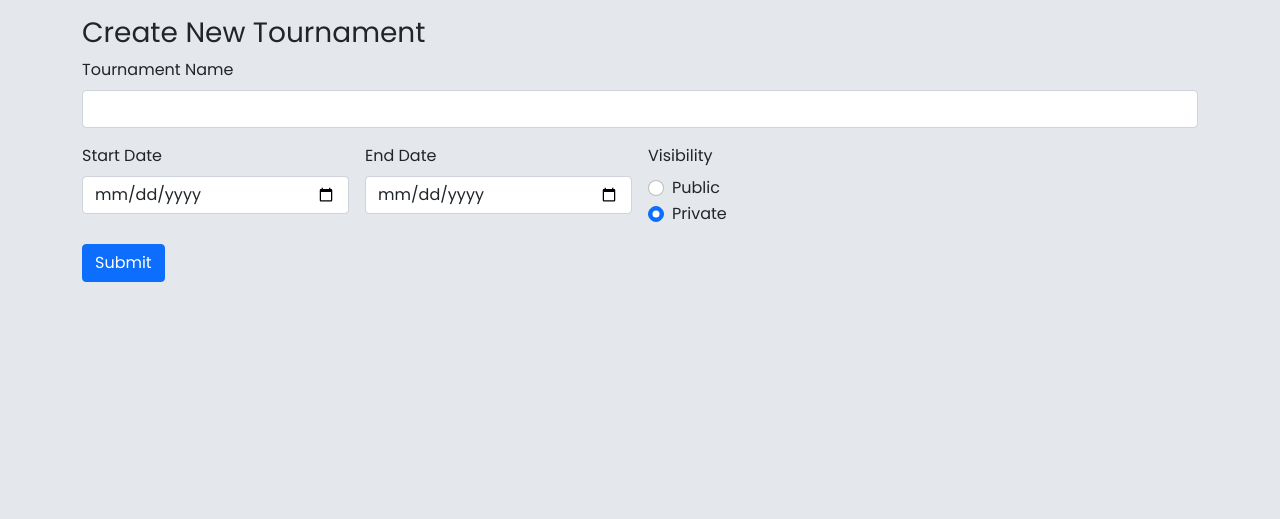
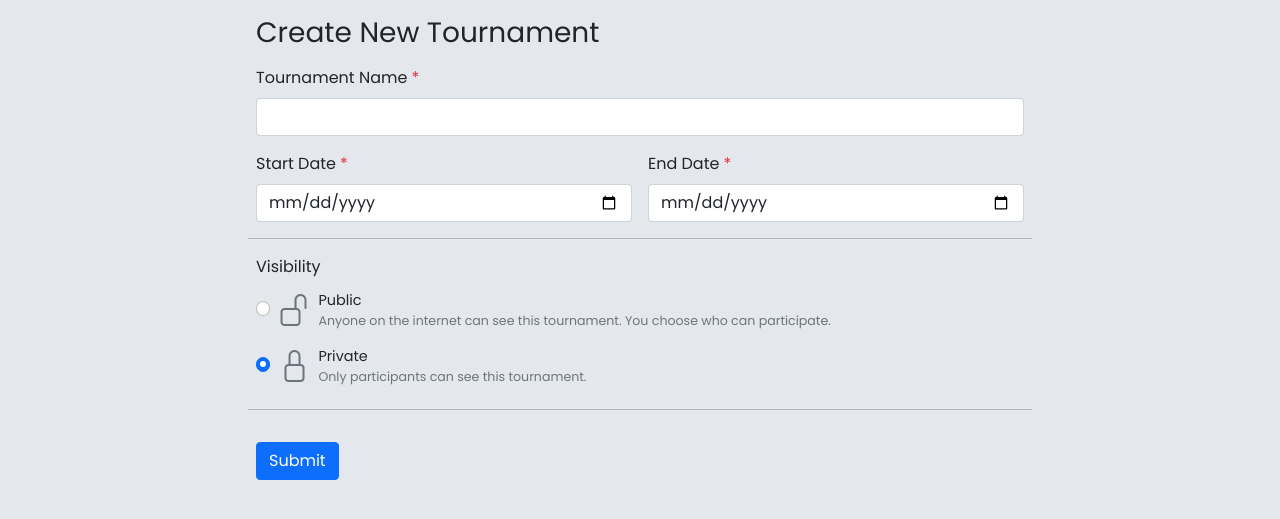
Before and after one commit to rusnyder/pelotourney, a Django app: page /tournaments/new/ in a window 1280 px wide. Shown: the part 56-575 px from the top of the page. Run offline with Django 3.2, Linux system fonts and the light colour scheme; parts of the project's set-up code (start-up, migrations or seed data) failed here and were passed over.

Commit message:
Added a WIP edit page

```diff
--- a/tournaments/templates/tournaments/detail.html
+++ b/tournaments/templates/tournaments/detail.html
@@ -14,6 +14,7 @@
 {% block content %}
   <div class="d-flex flex-row align-items-center mb-2">
     <h2 class="mb-0 me-3">{{ tournament.name }}</h2>
+    <div class="me-auto">
       {% if tournament.visibility == "public" %}
       <span class="badge bg-primary" tabindex="0"
             data-bs-toggle="tooltip" data-bs-placement="right"
@@ -22,8 +23,9 @@
       <span class="badge bg-secondary" tabindex="0"
             data-bs-toggle="tooltip" data-bs-placement="right"
             title="Only participants can see this tournament.">Private</span>
-    {% else %}
       {% endif %}
+    </div>
+    <a href="{% url "tournaments:edit" tournament.id %}" class="btn btn-primary">Edit Tournament</a>
   </div>
 
   <div class="d-flex flex-row align-items-center mb-0">
--- /dev/null
+++ b/tournaments/templates/tournaments/edit-form.html
@@ -0,0 +1,49 @@
+<form class="row g-3" method="post"
+      action="{% if tournament %}{% url "tournaments:edit" tournament.id %}{% else %}{% url "tournaments:create" %}{% endif %}" >
+  {% csrf_token %}
+
+  <div class="col-12">
+    <label for="tournament_name" class="form-label">Tournament Name</label>{% if not tournament %}<span class="text-danger ps-1">*</span>{% endif %}
+    <input type="text" class="form-control" id="tournament_name" name="tournament_name" value="{{ tournament.name }}" required>
+  </div>
+  <div class="col-6">
+    <label for="start_date" class="form-label">Start Date</label>{% if not tournament %}<span class="text-danger ps-1">*</span>{% endif %}
+    <input type="date" class="form-control" id="start_date" name="start_date" value="{{ tournament.start_date|date:"Y-m-d" }}" required>
+  </div>
+  <div class="col-6">
+    <label for="end_date" class="form-label">End Date</label>{% if not tournament %}<span class="text-danger ps-1">*</span>{% endif %}
+    <input type="date" class="form-control" id="end_date" name="end_date" value="{{ tournament.end_date|date:"Y-m-d" }}" required>
+  </div>
+
+  <hr class="mb-0">
+  <div class="col">
+    <div class="form-label">Visibility</div>
+    <div class="form-check d-flex flex-row align-items-center mb-2" style="font-size: 0.9em;">
+      <input class="form-check-input mb-2 pr-3" type="radio" name="visibility" value="public" id="visibility_public"
+             {% if tournament and tournament.visibility == "public" %}checked{% endif %}>
+      <div class="d-inline-block text-muted fs-2 me-2 ms-2">
+        <i class="bi bi-unlock"></i>
+      </div>
+      <div>
+        <label class="form-check-label" for="visibility_public">Public</label>
+        <div id="visibilityHelp" class="form-text my-0">Anyone on the internet can see this tournament. You choose who can participate.</div>
+      </div>
+    </div>
+    <div class="form-check d-flex flex-row align-items-center" style="font-size: 0.9em;">
+      <input class="form-check-input mb-2 pr-3" type="radio" name="visibility" value="private" id="visibility_private"
+             {% if not tournament or tournament.visibility == "private" %}checked{% endif %}>
+      <div class="d-inline-block text-muted fs-2 me-2 ms-2">
+        <i class="bi bi-lock"></i>
+      </div>
+      <div>
+        <label class="form-check-label" for="visibility_private">Private</label>
+        <div id="visibilityHelp" class="form-text my-0">Only participants can see this tournament.</div>
+      </div>
+    </div>
+  </div>
+  <hr>
+
+  <div class="col-12">
+    <button type="submit" class="btn btn-primary">{% if tournament %}Update{% else %}Submit{% endif %}</button>
+  </div>
+</form>
--- a/tournaments/templates/tournaments/new.html
+++ b/tournaments/templates/tournaments/new.html
@@ -3,41 +3,9 @@
 {% block title %}New Tournament - Pelotourney{% endblock %}
 
 {% block content %}
-  <h3>Create New Tournament</h3>
-  <form class="row g-3" method="post" action="{% url "tournaments:create" %}">
-    {% csrf_token %}
+  <div class="mx-auto" style="max-width: 768px;">
+    <h3 class="mb-3">Create New Tournament</h3>
 
-    <div class="col-12">
-      <label for="tournament_name" class="form-label">Tournament Name</label>
-      <input type="text" class="form-control" id="tournament_name" name="tournament_name" required>
-    </div>
-    <div class="col-md-4 col-lg-3">
-      <label for="start_date" class="form-label">Start Date</label>
-      <input type="date" class="form-control" id="start_date" name="start_date" required>
-    </div>
-    <div class="col-md-4 col-lg-3">
-      <label for="end_date" class="form-label">End Date</label>
-      <input type="date" class="form-control" id="end_date" name="end_date" required>
-    </div>
-    <div class="col-md-4">
-      <div class="form-label">
-        Visibility
-      </div>
-      <div class="form-check">
-        <input class="form-check-input" type="radio" name="visibility" value="public" id="visibility_public">
-        <label class="form-check-label" for="visibility_public">
-          Public
-        </label>
-      </div>
-      <div class="form-check">
-        <input class="form-check-input" type="radio" name="visibility" value="private" id="visibility_private" checked>
-        <label class="form-check-label" for="visibility_private">
-          Private
-        </label>
-      </div>
-    </div>
-    <div class="col-12">
-      <button type="submit" class="btn btn-primary">Submit</button>
-    </div>
-  </form>
+    {% include "tournaments/edit-form.html" %}
+  </div>
 {% endblock %}
--- a/tournaments/urls.py
+++ b/tournaments/urls.py
@@ -12,6 +12,8 @@ urlpatterns = [
     path("authorize/", views.LinkProfileView.as_view(), name="authorize"),
     # ex: /tournaments/5/
     path("<int:pk>/", views.DetailView.as_view(), name="detail"),
+    # ex: /tournaments/5/edit
+    path("<int:pk>/edit", views.EditView.as_view(), name="edit"),
     # ex: /tournaments/5/sync
     path("<int:pk>/sync", views.SyncView.as_view(), name="sync"),
 ]
--- a/tournaments/views.py
+++ b/tournaments/views.py
@@ -73,6 +73,36 @@ class DetailView(generic.View):
             raise PermissionDenied()
         context = {"tournament": tournament}
         return render(request, "tournaments/detail.html", context)
+
+
+class EditView(LoginRequiredMixin, generic.View):
+    def get(self, request, pk):
+        tournament = get_object_or_404(Tournament, pk=pk)
+        if request.user.profile not in tournament.admins:
+            raise PermissionDenied()
+        context = {"tournament": tournament}
+        return render(request, "tournaments/edit.html", context)
+
+    def post(self, request, pk):
+        tournament = get_object_or_404(Tournament, pk=pk)
+
+        # Save all form fields again (even if it's a noop, this is just easier)
+        start_date = datetime.combine(
+            dateparse.parse_date(request.POST["start_date"]),
+            dateparse.parse_time("00:00:00.000"),
+        )
+        end_date = datetime.combine(
+            dateparse.parse_date(request.POST["end_date"]),
+            dateparse.parse_time("11:59:59.999"),
+        )
+        tournament.name = request.POST["tournament_name"]
+        tournament.start_date = timezone.utc.localize(start_date)
+        tournament.end_date = timezone.utc.localize(end_date)
+        tournament.visibility = request.POST["visibility"]
+        tournament.save()
+
+        # Redirect to the tournament page
+        return redirect("tournaments:detail", tournament.id)
 
 
 class SyncView(LoginRequiredMixin, generic.View):
```
Also changed, not shown: tournaments/templates/tournaments/edit.html (+31 -0 lines). Lines whose indentation alone changed are shown as unchanged.
